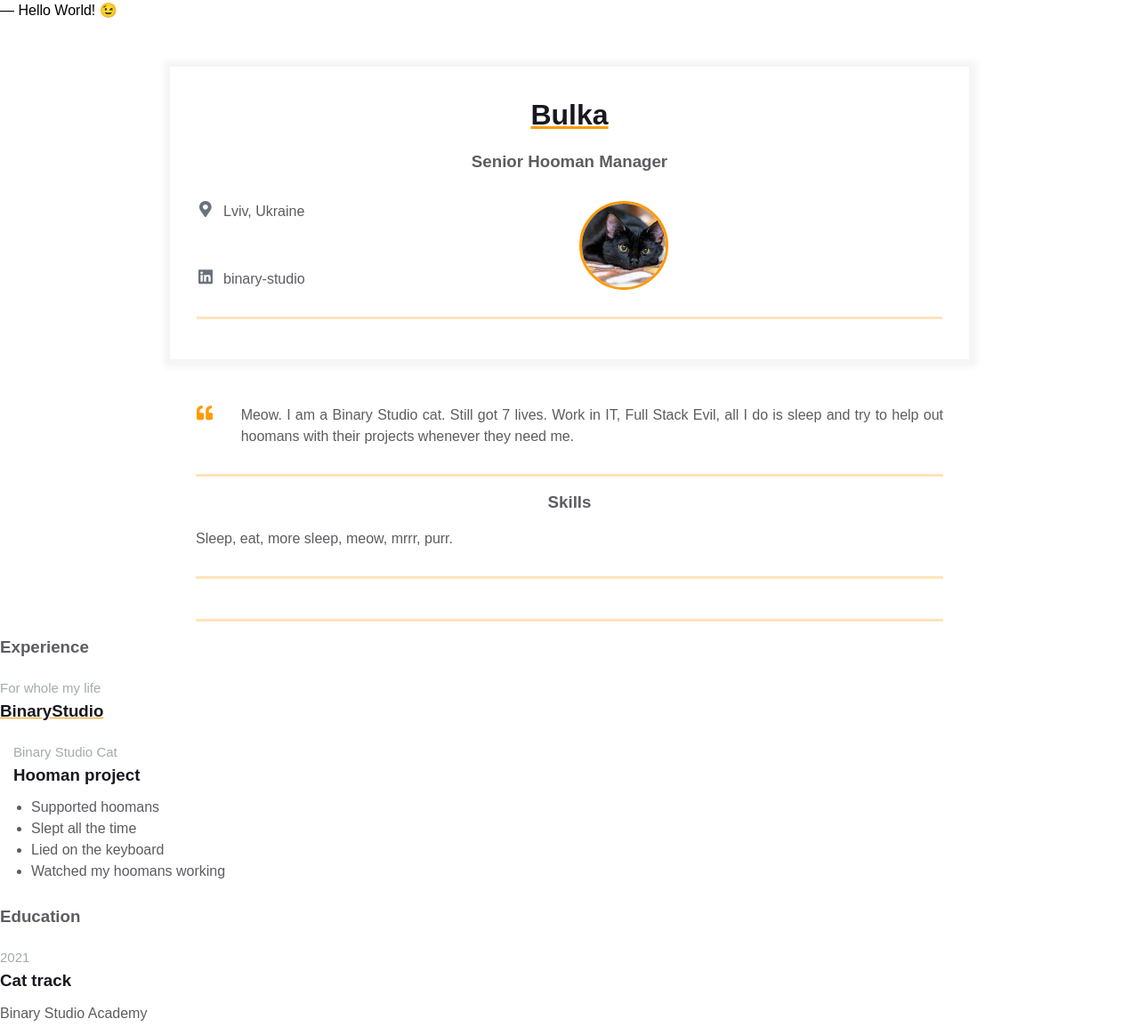
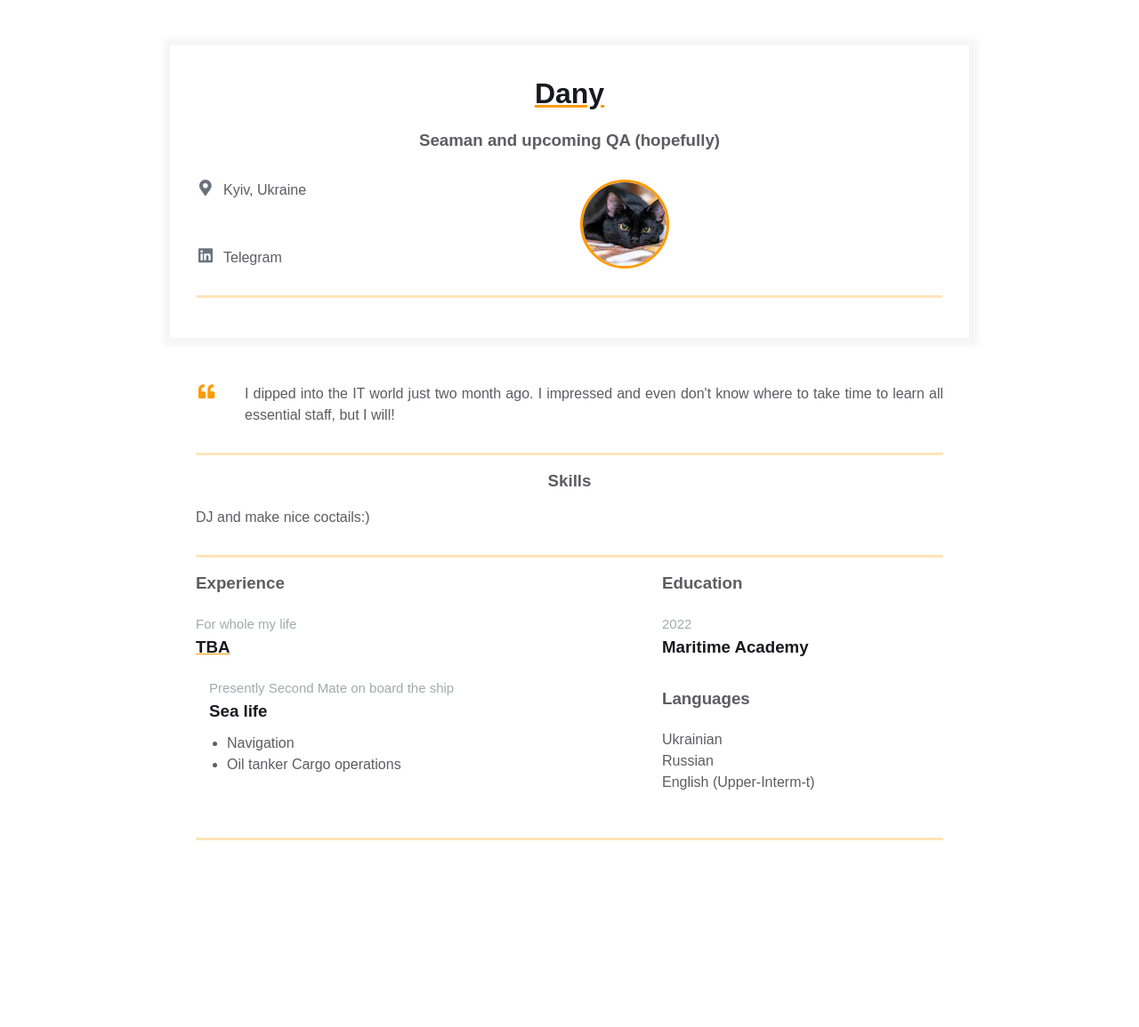
Before and after one commit to dskdskdsk/homepage, a plain HTML site: page index.html in a window 1280 px wide. Shown: the top 1155 px of the page at 89% size. After the commit the page ends 960 px from the top, so only its background shows below. Drawn offline with Linux system fonts and the light colour scheme.

Commit message:
Info update

```diff
--- a/index.html
+++ b/index.html
@@ -7,14 +7,12 @@
     <link rel="stylesheet" href="styles.css">
   </head>
   <body>
-    ― Hello World! &#x1F609;
-
     <main>
         <div class="resume">
           <div class="container">
             <div class="resume__block">
-              <h1 class="contact-info__header">Bulka</h1>
-              <h3 class="contact-info__sub-header">Senior Hooman Manager</h3>
+              <h1 class="contact-info__header">Dany</h1>
+              <h3 class="contact-info__sub-header">Seaman and upcoming QA (hopefully)</h3>
 
               <div class="contact_info_container fh">
                 <div class="contact-info__block">
@@ -26,10 +24,10 @@
                             </path>
                           </svg>
                         </div>
-                        <span>Lviv, Ukraine</span>
+                        <span>Kyiv, Ukraine</span>
                       </a>
 
-                      <a href="https://ua.linkedin.com/company/binary-studio_241166" rel="author" class="contact-info__item">
+                      <a href="" rel="author" class="contact-info__item">
                         <div class="contact-info__item-icon-wrapper">
                           <svg class="contact-info__item-icon" xmlns="http://www.w3.org/2000/svg" viewBox="0 0 448 512">
                             <path
@@ -37,7 +35,7 @@
                             </path>
                           </svg>
                         </div>
-                        <span>binary-studio</span>
+                        <span>Telegram</span>
                       </a>
                 </div>
 
@@ -62,10 +60,8 @@
                 </path>
               </svg>
             </div>
-            <p class="intro_text">Meow.
-              I am a Binary Studio cat. Still got 7 lives. Work in IT, Full Stack Evil,
-              all I do is sleep and try to help out hoomans with their projects whenever
-              they need me.
+            <p class="intro_text">
+              I dipped into the IT world just two month ago. I impressed and even don't know where to take time to learn all essential staff, but I will!
             </p>
           </div>
         </div>
@@ -75,64 +71,64 @@
         <div class="resume__block">
           <div class="skills">
             <h3 class="skills__header">Skills</h3>
-            <p class="skills__text">Sleep, eat, more sleep, meow, mrrr, purr. </p>
+            <p class="skills__text">DJ and make nice coctails:)</p>
           </div>
         </div>
       </div>
+
 
       <div class="container">
         <div class="resume__block">
           <div class="main-info fh">
 
-            <div class="experiences"></div>
-
-            <div class="additional-info fv"></div>
-          </div>
-        </div>
-      </div>
+            <div class="experiences">
 
                 <div class="experiences">
                     <h3 class="experiences__header">Experience</h3>
                     <div class="experiences__company">
                       <div class="experiences__company-header">
                         <span class="experiences__company-header-durability">For whole my life</span>
-            <h3 class="experiences__company-header-name">BinaryStudio</h3>
+                        <h3 class="experiences__company-header-name">TBA</h3>
                       </div>
 
                       <div class="experiences__company-project">
-            <span class="experiences__company-project-role">Binary Studio Cat</span>
-            <h3 class="experiences__company-project-name">Hooman project</h3>
+                        <span class="experiences__company-project-role">Presently Second Mate on board the ship</span>
+                        <h3 class="experiences__company-project-name">Sea life</h3>
                         <ul class="experiences__company-project-responsibilities">
-              <li>Supported hoomans</li>
-              <li>Slept all the time</li>
-              <li>Lied on the keyboard</li>
-              <li>Watched my hoomans working</li>
+                          <li>Navigation</li>
+                          <li>Oil tanker Cargo operations</li>
                         </ul>
+                      </div>
                     </div>
                   </div>
             </div>
 
             <div class="additional-info fv">
+
+                <div class="additional-info fv">
                     <div class="additional-info__education">
                       <h3 class="additional-info__education-header">Education</h3>
                       <div class="additional-info__education-university">
-            <span class="additional-info__education-university-durability">2021</span>
-            <h3 class="additional-info__education-university-speciality">Cat track</h3>
-            <p class="additional-info__education-university-name">Binary Studio Academy</p>
+                        <span class="additional-info__education-university-durability">2022</span>
+                        <h3 class="additional-info__education-university-speciality">Maritime Academy</h3>
                       </div>
                     </div>
 
                     <div class="additional-info__languages">
                       <h3 class="additional-info__languages-header">Languages</h3>
                       <p class="additional-info__languages-item">
-            Meow dialect
+                        Ukrainian
                       </p>
                       <p class="additional-info__languages-item">
-            Ukrainian (understand)
+                        Russian
                       </p>
                       <p class="additional-info__languages-item">
-            English (don't understand)
+                        English (Upper-Interm-t)
                       </p>
+                    </div>
+                  </div>
+            </div>
+          </div>
         </div>
       </div>
 
--- a/styles.css
+++ b/styles.css
@@ -174,7 +174,6 @@ body {
     text-align: justify;
 }
 
-/*Experience and additonal info styles*/
 
 .experiences {
     flex: 1 1 60%;
```
Lines whose indentation alone changed are shown as unchanged.
